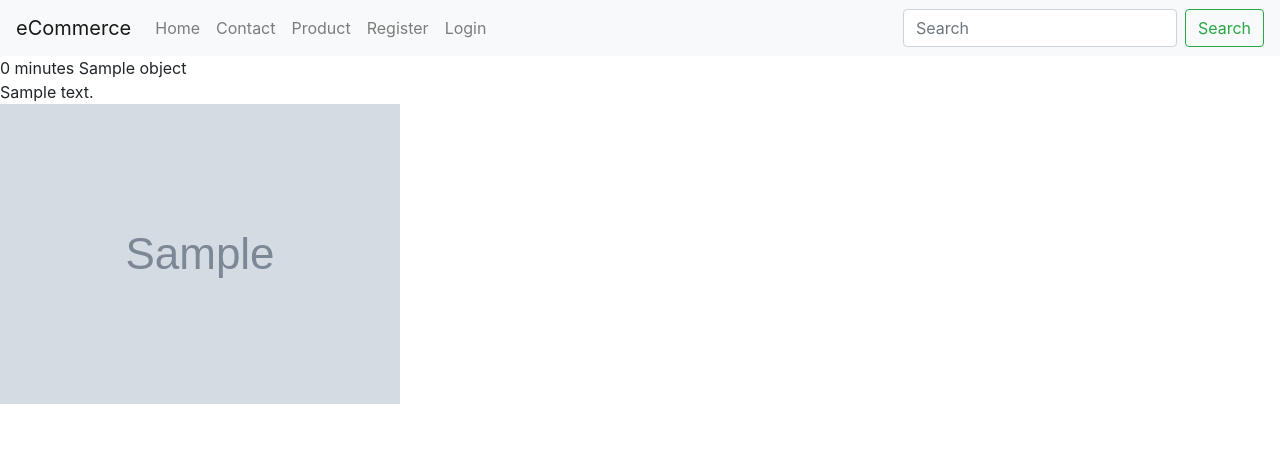
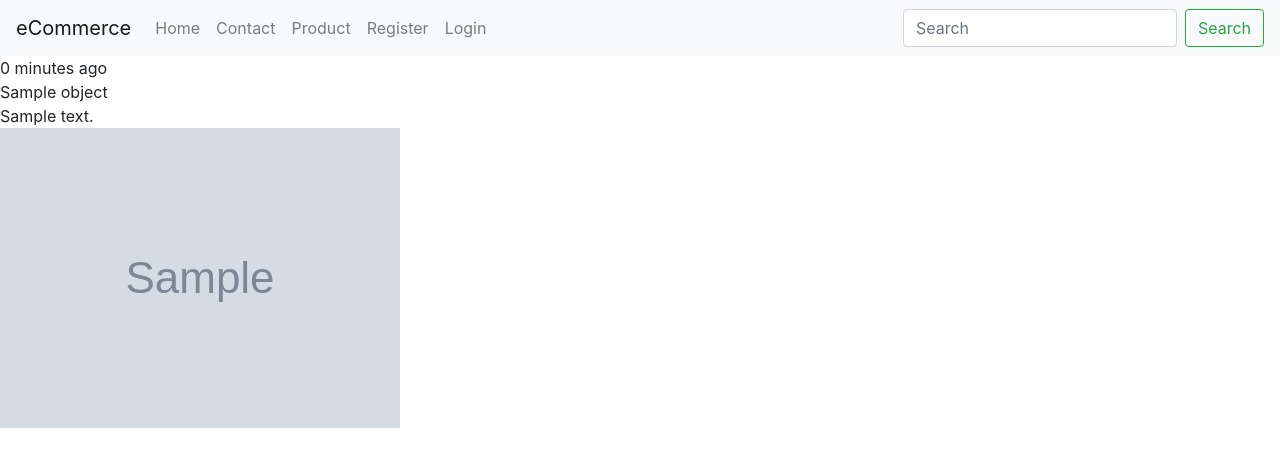
Before and after one commit to manishhub9/first_project, a Django app: template first_app/products/templates/products/detail.html in a window 1280 px wide. Shown: the top 467 px of the page. Run offline with Django 3.2, Linux system fonts and the light colour scheme; the template is opened without the code that fills it: most values are stand-ins (such as "Sample title", 1, 10 or a date in 2020); grey boxes marked "Sample" are stand-in pictures; some libraries are stand-ins or nearby versions.

Commit message:
product detail page.

```diff
--- a/first_app/products/templates/products/detail.html
+++ b/first_app/products/templates/products/detail.html
@@ -1,7 +1,7 @@
 {% extends "base.html" %}
 
 {% block content %}
-  {{object.timestamp|timesince}}
+  {{object.timestamp|timesince}} ago </br>
   {{object.title}}</br>
   {{object.description}}</br>
   {% if object.image%}
```
